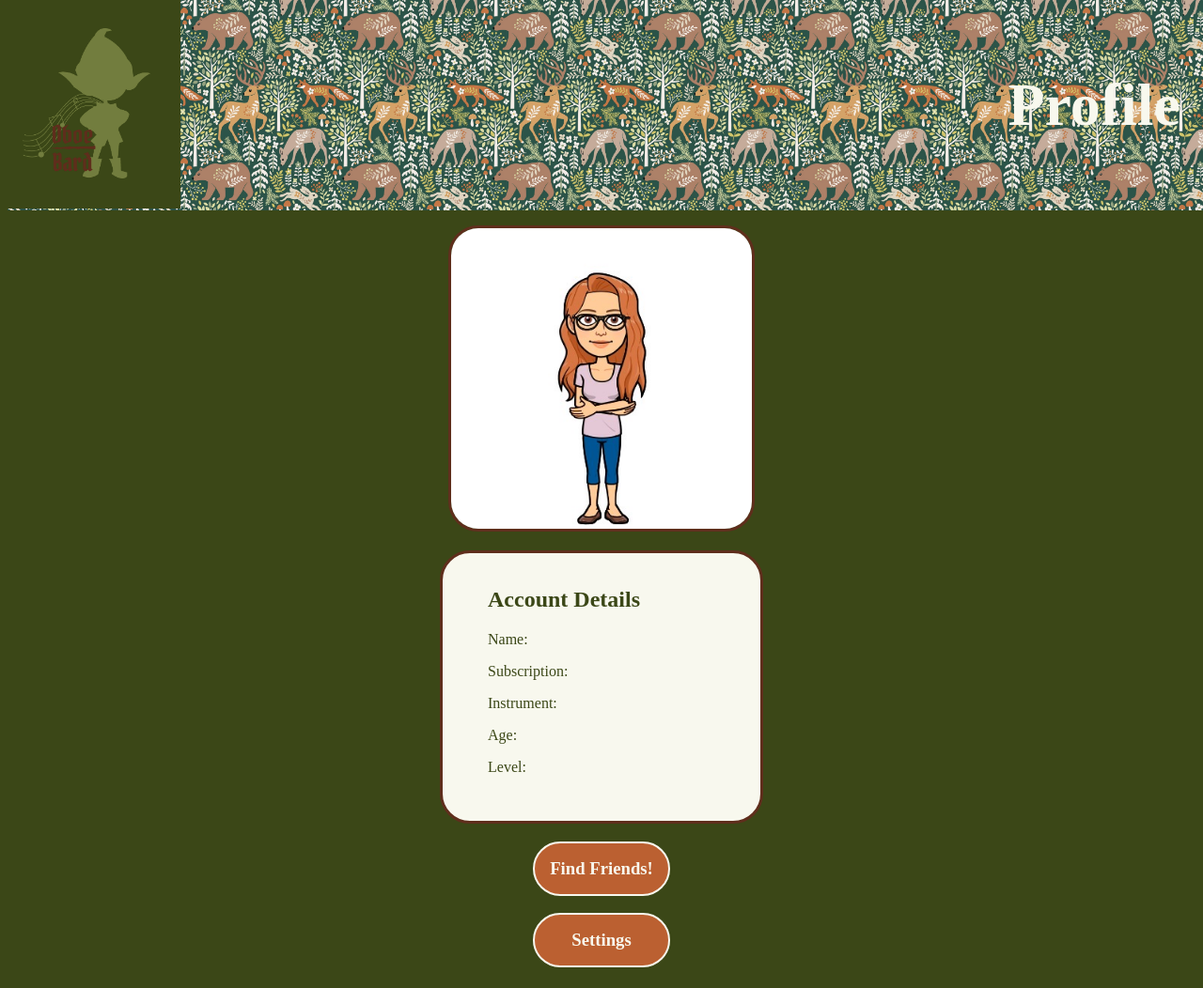
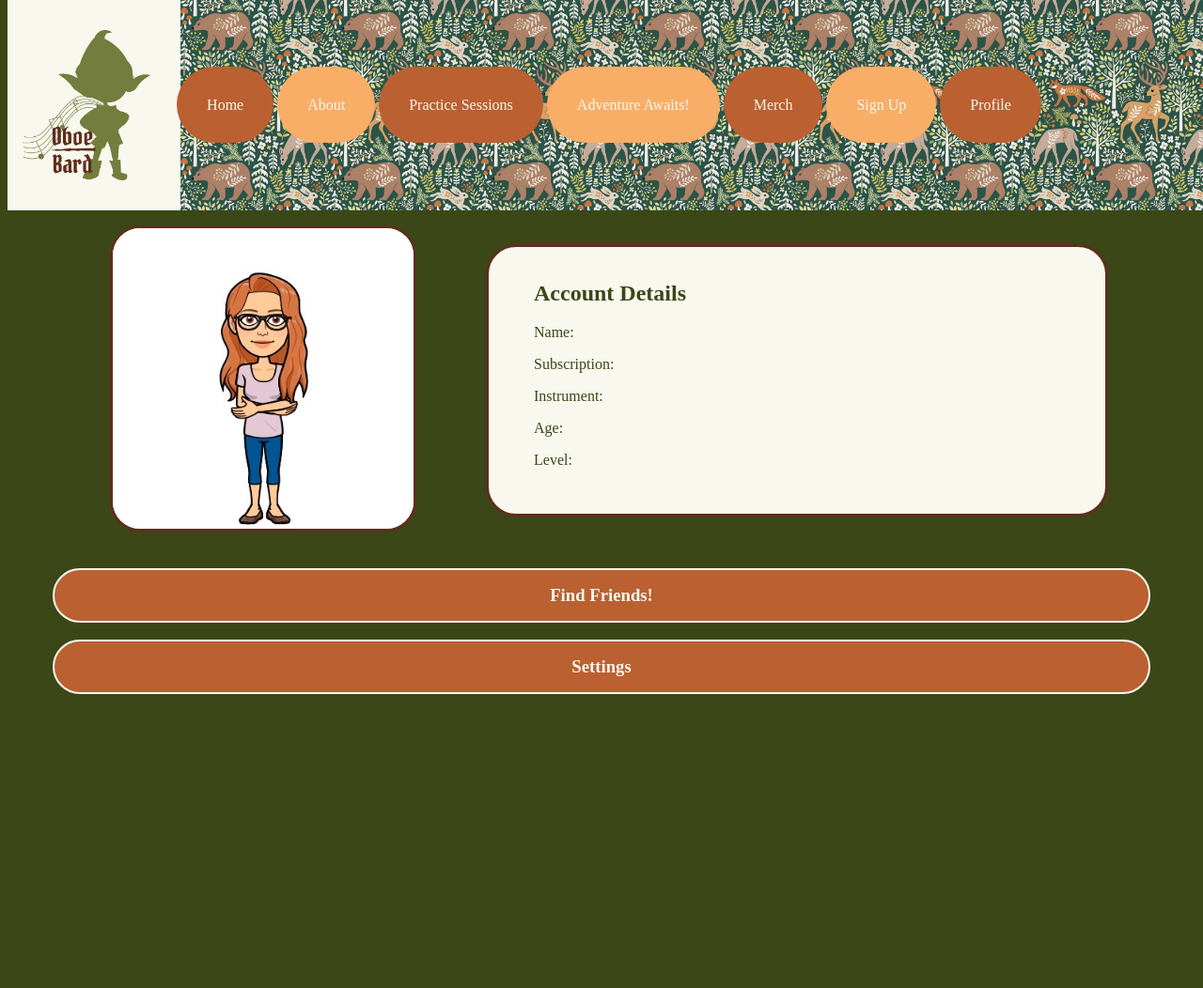
Before and after one commit to CarrieSchw/OboeBard, a plain HTML site: page profile.html in a window 1280 px wide. Shown: the whole page at 94% size. After the commit the page ends 966 px from the top, so only its background shows below. Drawn offline with Linux system fonts and the light colour scheme; a web font is replaced by a local one.

Commit message:
OboeBard

```diff
--- a/about.html
+++ b/about.html
@@ -8,11 +8,16 @@
     <link rel="preconnect" href="https://fonts.gstatic.com" crossorigin>
     <link href="https://fonts.googleapis.com/css2?family=Delius+Swash+Caps&family=Just+Another+Hand&family=Pirata+One&display=swap" rel="stylesheet">
     <script src="scripts.js"></script>
+    <link rel="icon" type="image/png" href="/favicon-96x96.png" sizes="96x96" />
+    <link rel="icon" type="image/svg+xml" href="/favicon.svg" />
+    <link rel="shortcut icon" href="/favicon.ico" />
+    <link rel="apple-touch-icon" sizes="180x180" href="/apple-touch-icon.png" />
+    <link rel="manifest" href="/site.webmanifest" />
     <title>OboeBard</title>
 </head>
 <body>
     <header>
-        <div class="hamburger" onclick="toggleNav()">
+        <div onclick="toggleNav()">
             <img src="Images/Logo.png" alt="logo">
         </div>
             <nav class="toggle-nav">
--- a/profile.html
+++ b/profile.html
@@ -8,11 +8,16 @@
     <link rel="preconnect" href="https://fonts.gstatic.com" crossorigin>
     <link href="https://fonts.googleapis.com/css2?family=Delius+Swash+Caps&family=Just+Another+Hand&family=Pirata+One&display=swap" rel="stylesheet">
     <script src="scripts.js"></script>
+    <link rel="icon" type="image/png" href="/favicon-96x96.png" sizes="96x96" />
+    <link rel="icon" type="image/svg+xml" href="/favicon.svg" />
+    <link rel="shortcut icon" href="/favicon.ico" />
+    <link rel="apple-touch-icon" sizes="180x180" href="/apple-touch-icon.png" />
+    <link rel="manifest" href="/site.webmanifest" />
     <title>OboeBard</title>
 </head>
 <body>
     <header>
-        <div class="hamburger" onclick="toggleNav()">
+        <div onclick="toggleNav()">
             <img src="Images/Logo.png" alt="logo">
         </div>
             <nav class="toggle-nav">
@@ -39,11 +44,11 @@
                     <p>Age: </p>
                     <p>Level: </p>
             </section>
+        </section>
             <div class="orange">
                 <h3>Find Friends!</h3>
                 <h3>Settings</h3>
             </div>
-        </section>
     </main>
 </body>
 </html>
--- a/styles.css
+++ b/styles.css
@@ -293,4 +293,44 @@ header nav{
     border:3px solid #5f2e1c;
     margin: 1rem;
     border-radius: 2rem;
+    background-color:#f8f8ee;
 }
+@media (min-width:1000px){
+    header nav{
+        position: static;
+        width: unset;
+    }
+    header nav a{
+        padding: 2rem;
+        display: inline;
+        margin:auto;
+    }
+    header nav a:hover{
+        background-color: #3b4717;
+    }
+    h1{
+        display:none;
+    }
+    header{
+       height: 15rem;
+    }
+    header img{
+        max-height: 10rem;
+        background-color:#f8f8ee;
+        padding: 2rem 2rem 2rem 1rem;
+        position:fixed;
+        top:0;
+        z-index:-1;
+    }
+    .home{
+        width:auto;
+    }
+    .profile{
+        display:flex;
+        flex-direction:row;
+        justify-content:space-around;
+    }
+    .account{
+        width:30rem;
+    }
+}
```
Also changed, not shown: adventureawaits.html (+6 -1 lines), etudes.html (+5 -0 lines), index.html (+6 -1 lines), merch.html (+6 -1 lines), pitch.html (+5 -0 lines), practicesessions.html (+5 -0 lines), scales.html (+5 -0 lines), sight-reading.html (+5 -0 lines), signup.html (+6 -1 lines), Images/apple-touch-icon.png (added), Images/favicon-96x96.png (added), Images/favicon.ico (added), Images/favicon.svg (added), Images/web-app-manifest-192x192.png (added), 2 more files.
